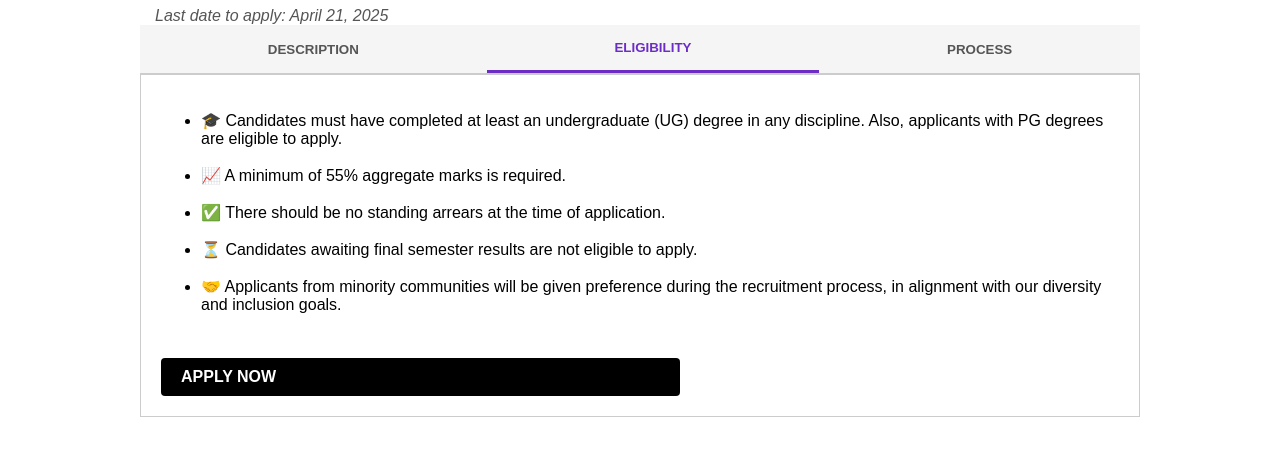
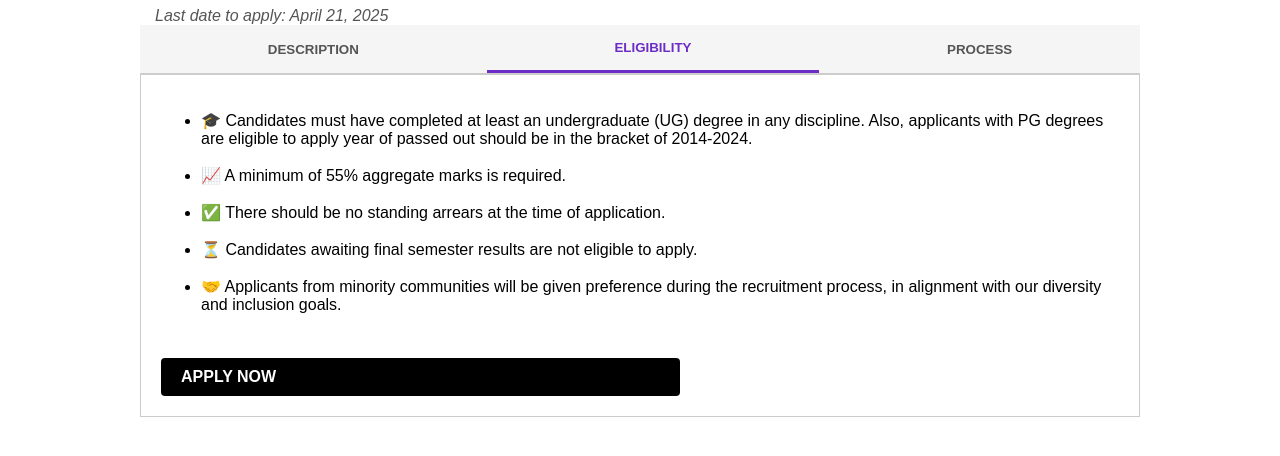
Before and after one commit to accenture-career-com-myzonejobs12936/apply-now-, a plain HTML site: page index.html in a window 1280 px wide. Both pictures are taken after a click on the button "ELIGIBILITY". Shown: the part 266-722 px from the top of the page. Drawn offline with Linux system fonts and the light colour scheme.

Commit message:
Update index.html

```diff
--- a/index.html
+++ b/index.html
@@ -165,7 +165,7 @@
 
     <div id="eligibility" class="tab-content">
       <ul>
-        <li>🎓 Candidates must have completed at least an undergraduate (UG) degree in any discipline. Also, applicants with PG degrees are eligible to apply.</li><br>
+        <li>🎓 Candidates must have completed at least an undergraduate (UG) degree in any discipline. Also, applicants with PG degrees are eligible to apply year of passed out should be in the bracket of 2014-2024.</li><br>
         <li>📈 A minimum of 55% aggregate marks is required.</li><br>
         <li>✅ There should be no standing arrears at the time of application.</li><br>
         <li>⏳ Candidates awaiting final semester results are not eligible to apply.</li><br>
```
